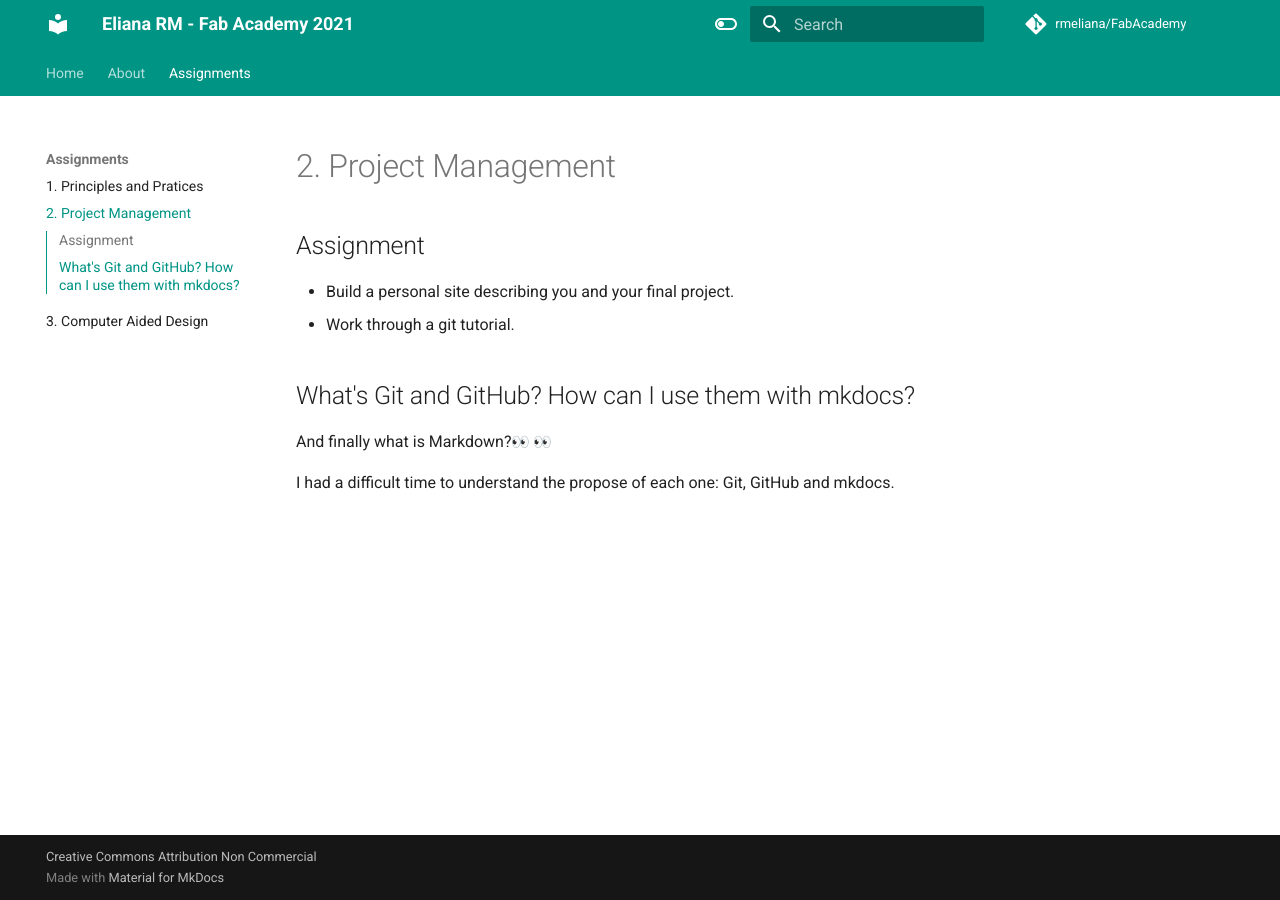
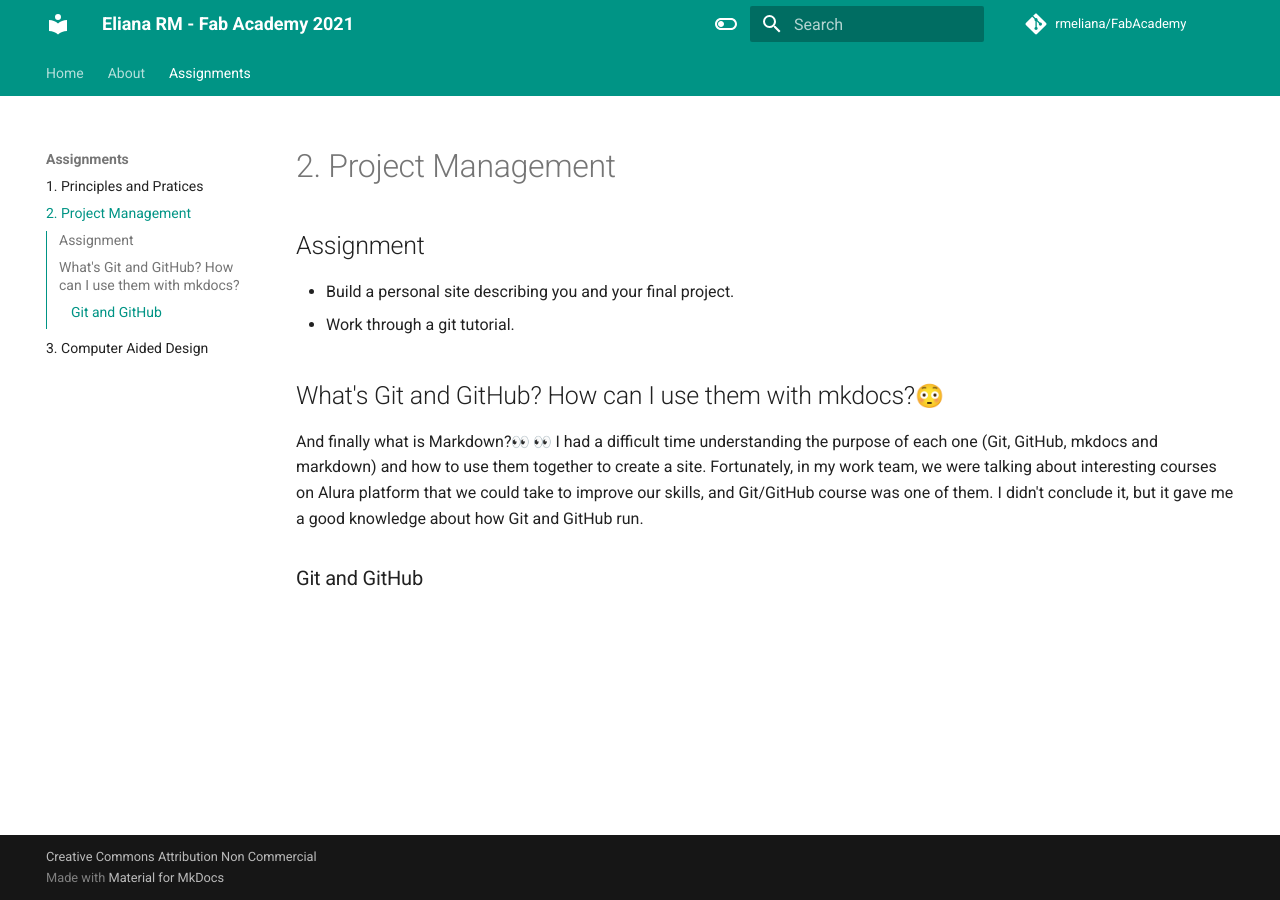
Before and after one commit to rmeliana/FabAcademy, an MkDocs documentation site: the page built from docs/Project Management/2Project Management.md, in a window 1280 px wide. Built offline with MkDocs 1.6.1 and Material for MkDocs 9.7.7, drawn with Linux system fonts in a browser that asks for light colours; emoji names are drawn with the system emoji font; comment, search, counter and statistics services are not loaded.

Commit message:
introduction

```diff
--- a/docs/Project Management/2Project Management.md
+++ b/docs/Project Management/2Project Management.md
@@ -5,7 +5,10 @@
 * Build a personal site describing you and your final project.
 * Work through a git tutorial.
 
-##What's Git and GitHub? How can I use them with mkdocs?
+##What's Git and GitHub? How can I use them with mkdocs?:flushed:
+
 And finally what is Markdown?:eyes: :eyes:
+I had a difficult time understanding the purpose of each one (Git, GitHub, mkdocs and markdown) and how to use them together to create a site.
+Fortunately, in my work team, we were talking about interesting courses on Alura platform that we could take to improve our skills, and Git/GitHub course was one of them. I didn't conclude it, but it gave me a good knowledge about how Git and GitHub run.
 
-I had a difficult time to understand the propose of each one: Git, GitHub and mkdocs.
+###Git and GitHub
```
